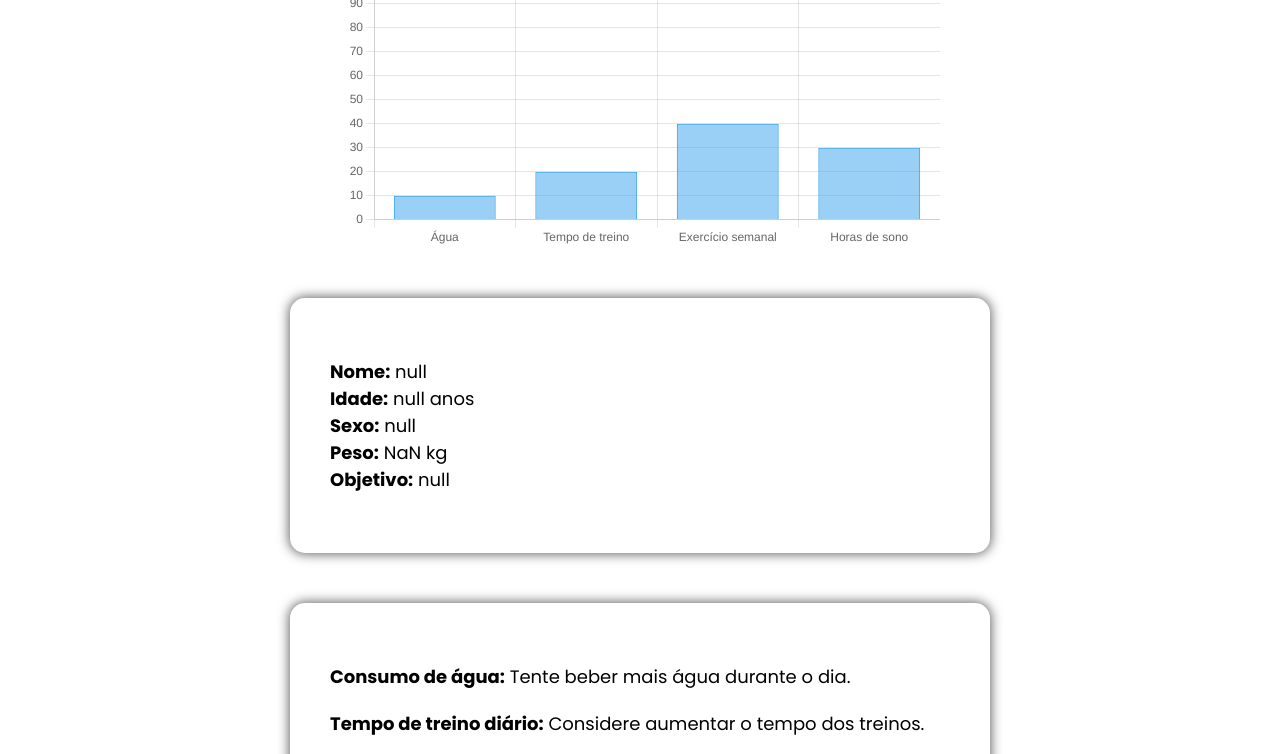
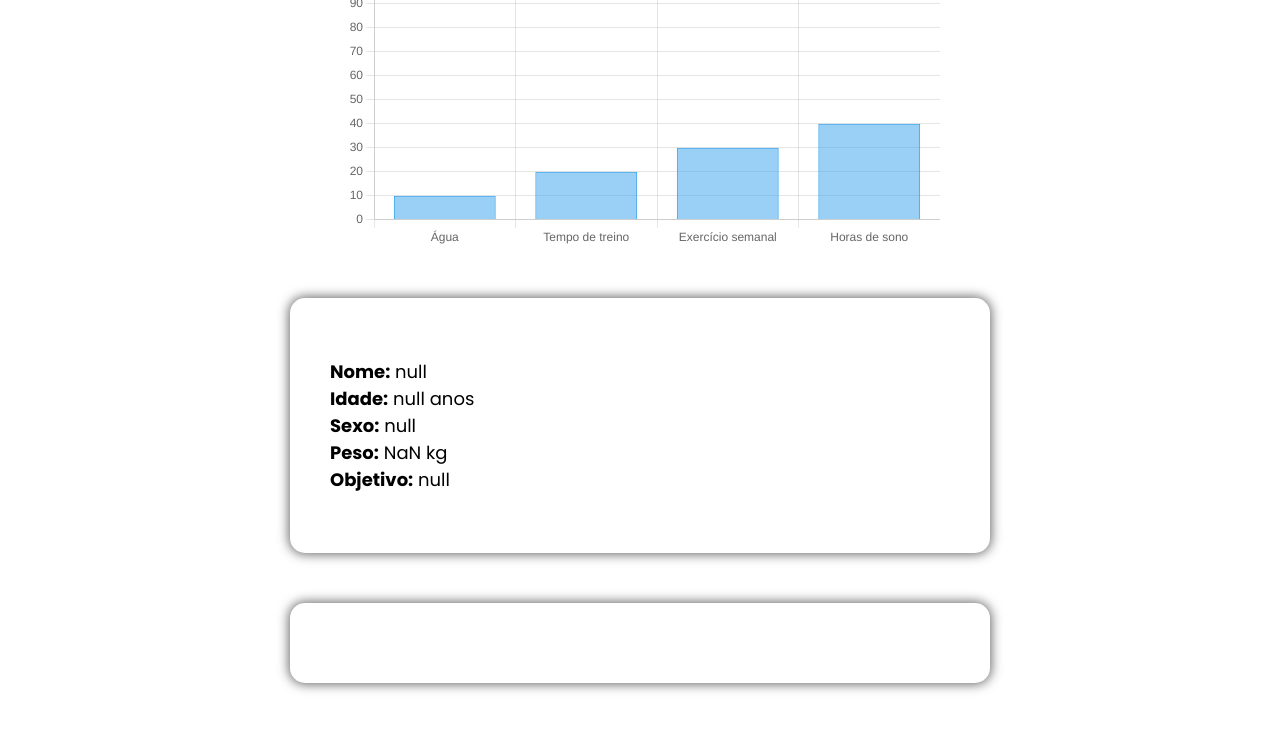
Before and after one commit to kayqueFranco/MeuRitmo, a website: page Front-end/grafico.html in a window 1280 px wide. Shown: the part 182-936 px from the top of the page. Drawn offline with nearby package versions, Linux system fonts and the light colour scheme; no server answers.

Commit message:
Ajustando os valores que estão indo para o gráfico

```diff
--- a/Front-end/grafico.html
+++ b/Front-end/grafico.html
@@ -118,22 +118,13 @@
             .then(res => {
                 console.log("Resposta recebida:", res);
 
-                if (Array.isArray(res)) {
+                if (Array.isArray(res) && res.length >= 4) {
                     valores[0] = res[0]; // Água
                     valores[1] = res[1]; // Tempo de treino
                     valores[2] = res[3]; // Exercício semanal
                     valores[3] = res[2]; // Sono
 
                     grafico.update();
-                } else {
-                    console.warn("Resposta não é um array esperado:", res);
-                }
-            })
-            .catch(erro => {
-                console.log("ERRO: " + erro);
-
-                // Simular dados de exemplo
-                const res = [10, 20, 30, 40]; // água, treino, sono, exercícios semanais
 
                     const dicasEl = document.getElementById("dicas");
 
@@ -141,16 +132,9 @@
                         if (valor >= idealMin && valor <= idealMax) {
                             return `<p style="color: green; margin-top: 20px;"><strong>${titulo}:</strong> ${dicaBoa}</p>`;
                         } else {
-                        return `<p style="color: #000;  margin-top: 20px;"><strong>${titulo}:</strong> ${dicaRuim}</p>`;
+                            return `<p style="color: red;  margin-top: 20px;"><strong>${titulo}:</strong> ${dicaRuim}</p>`;
                         }
                     }
-
-                valores[0] = res[0];
-                valores[1] = res[1];
-                valores[2] = res[3];
-                valores[3] = res[2];
-
-                grafico.update();
 
                     let dicasHTML = "";
                     dicasHTML += gerarDica("Consumo de água", res[0], 60, 100, "Você está se hidratando bem!", "Tente beber mais água durante o dia.");
@@ -159,6 +143,15 @@
                     dicasHTML += gerarDica("Horas de sono", res[2], 70, 100, "Você está dormindo bem!", "Tente melhorar sua rotina de sono.");
 
                     dicasEl.innerHTML = dicasHTML;
+
+                } else {
+                    console.warn("Resposta não é um array esperado ou está incompleta:", res);
+                }
+            })
+            .catch(erro => {
+                console.log("ERRO: " + erro);
+
+
             });
     </script>
 
```
Lines whose indentation alone changed are shown as unchanged.
